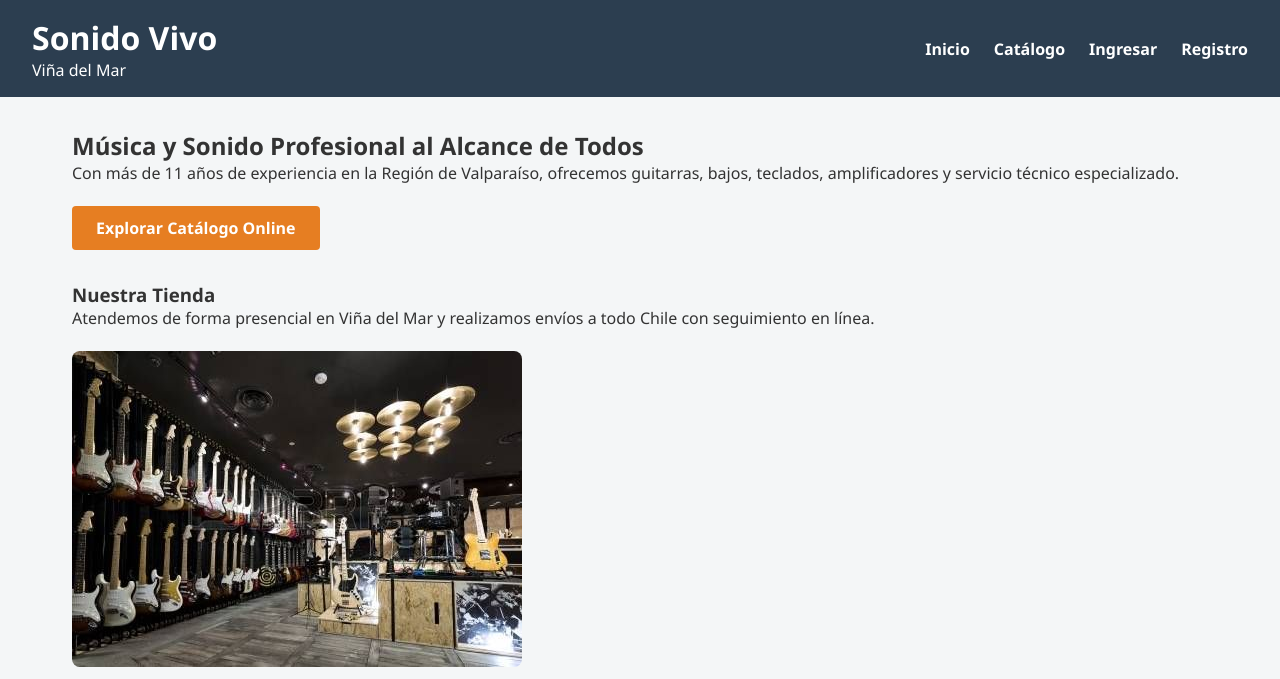
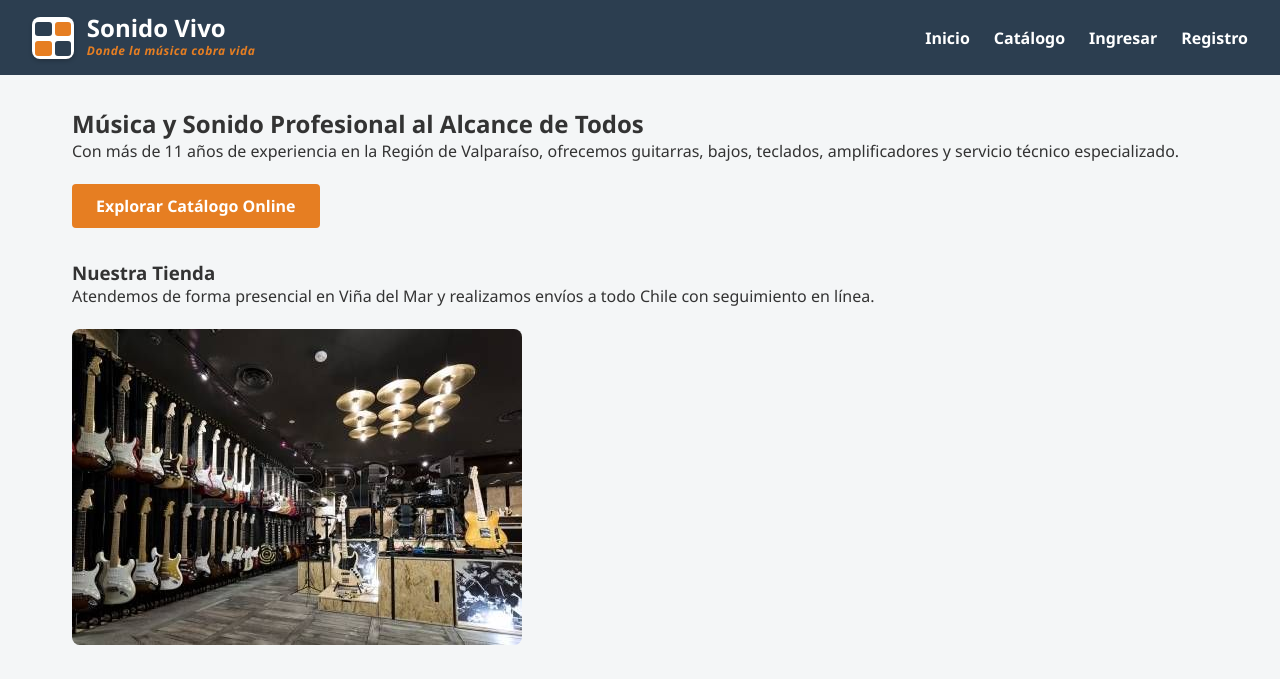
Before and after one commit to roberperezc-cpu/Vivo-Sonido, a plain HTML site: page index.html in a window 1280 px wide. Shown: the top 679 px of the page. Drawn offline with Linux system fonts and the light colour scheme.

Commit message:
Version 2
Se añaden cambios sutiles, un slogan para la pagina y un icono para aportar estetica a la pagina.

```diff
--- a/css/estilos.css
+++ b/css/estilos.css
@@ -49,7 +49,7 @@ nav a:hover {
   color: var(--accent-color);
 }
 
-/* Layout Principal */
+
 main {
   flex: 1;
   padding: 2rem;
@@ -58,7 +58,7 @@ main {
   width: 100%;
 }
 
-/* Grillas y Formularios */
+
 .grid-products {
   display: grid;
   grid-template-columns: repeat(auto-fit, minmax(250px, 1fr));
@@ -128,3 +128,82 @@ main {
 .btn:hover {
   opacity: 0.9;
 }
+
+
+
+.logo h1 {
+  font-size: 1.6rem;
+  color: var(--white);
+  line-height: 1.1;
+  margin: 0;
+}
+
+.logo h1 i {
+  color: var(--accent-color);
+  margin-right: 0.3rem;
+}
+
+.logo span {
+  font-size: 0.75rem;
+  color: var(--accent-color);
+  font-style: italic;
+  font-weight: 500;
+  letter-spacing: 0.5px;
+  margin-top: 2px;
+}
+
+
+.logo {
+  display: flex;
+  flex-direction: row;
+  align-items: center;
+  gap: 0.8rem;
+}
+
+
+.logo-grid-icon {
+  display: grid;
+  grid-template-columns: 1fr 1fr;
+  grid-template-rows: 1fr 1fr;
+  gap: 3px;
+  width: 42px;
+  height: 42px;
+  background-color: var(--white);
+  padding: 3px;
+  border-radius: 8px;
+  box-shadow: 0 2px 4px rgba(0, 0, 0, 0.2);
+}
+
+.logo-grid-icon span {
+  display: flex;
+  align-items: center;
+  justify-content: center;
+  font-size: 0.65rem;
+  border-radius: 3px;
+  color: var(--white);
+}
+
+
+.logo-grid-icon span:nth-child(1) { background-color: #2c3e50; }
+.logo-grid-icon span:nth-child(2) { background-color: var(--accent-color); }
+.logo-grid-icon span:nth-child(3) { background-color: var(--accent-color); }
+.logo-grid-icon span:nth-child(4) { background-color: #2c3e50; }
+
+
+.logo-text {
+  display: flex;
+  flex-direction: column;
+}
+
+.logo-text h1 {
+  font-size: 1.5rem;
+  line-height: 1;
+  color: var(--white);
+  margin: 0;
+}
+
+.logo-text span {
+  font-size: 0.75rem;
+  color: var(--accent-color);
+  font-weight: bold;
+}
--- a/index.html
+++ b/index.html
@@ -9,9 +9,19 @@
 <body>
   <header>
     <div class="logo">
-      <h1>Sonido Vivo</h1>
-      <p>Viña del Mar</p>
-    </div>
+  <!-- Ícono de 4 cuadrantes estilo la referencia -->
+  <div class="logo-grid-icon">
+    <span><i class="fa-solid fa-music"></i></span>
+    <span><i class="fa-solid fa-guitar"></i></span>
+    <span><i class="fa-solid fa-headphones"></i></span>
+    <span><i class="fa-solid fa-sliders"></i></span>
+  </div>
+
+  <div class="logo-text">
+    <h1>Sonido Vivo</h1>
+    <span>Donde la música cobra vida</span>
+  </div>
+</div>
     <nav>
       <ul>
         <li><a href="index.html">Inicio</a></li>
```
